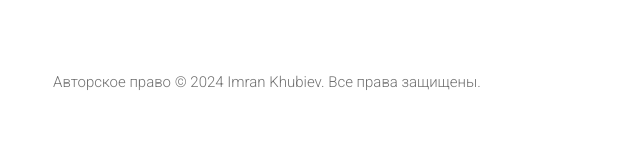
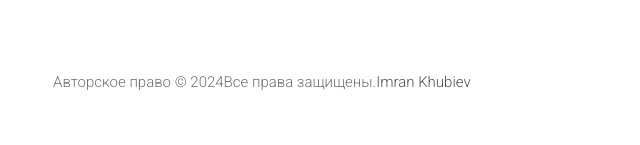
Before and after one commit to imrankhubiev/B.A.E-Official, a plain HTML site: page index.html in a window 1280 px wide. Shown: the part 4172-4317 px from the top of the page, 32-672 px from the left. Drawn offline with nearby package versions, Linux system fonts and the light colour scheme; files whose address does not match are found by name.

Commit message:
Update index.html

```diff
--- a/index.html
+++ b/index.html
@@ -334,8 +334,7 @@
             <!-- Link back to Untree.co can't be removed. Template is licensed under CC BY 3.0. If you purchased a license you can remove this. -->
             <p>
               Авторское право ©
-              <script>document.write(new Date().getFullYear());</script> Imran Khubiev. Все права
-              защищены.
+              <script>document.write(new Date().getFullYear());</script>Все права защищены.<a href="https://imrankhubiev.github.io/Portfolio/">Imran Khubiev</a>
             </p>
 
           </div>
```
